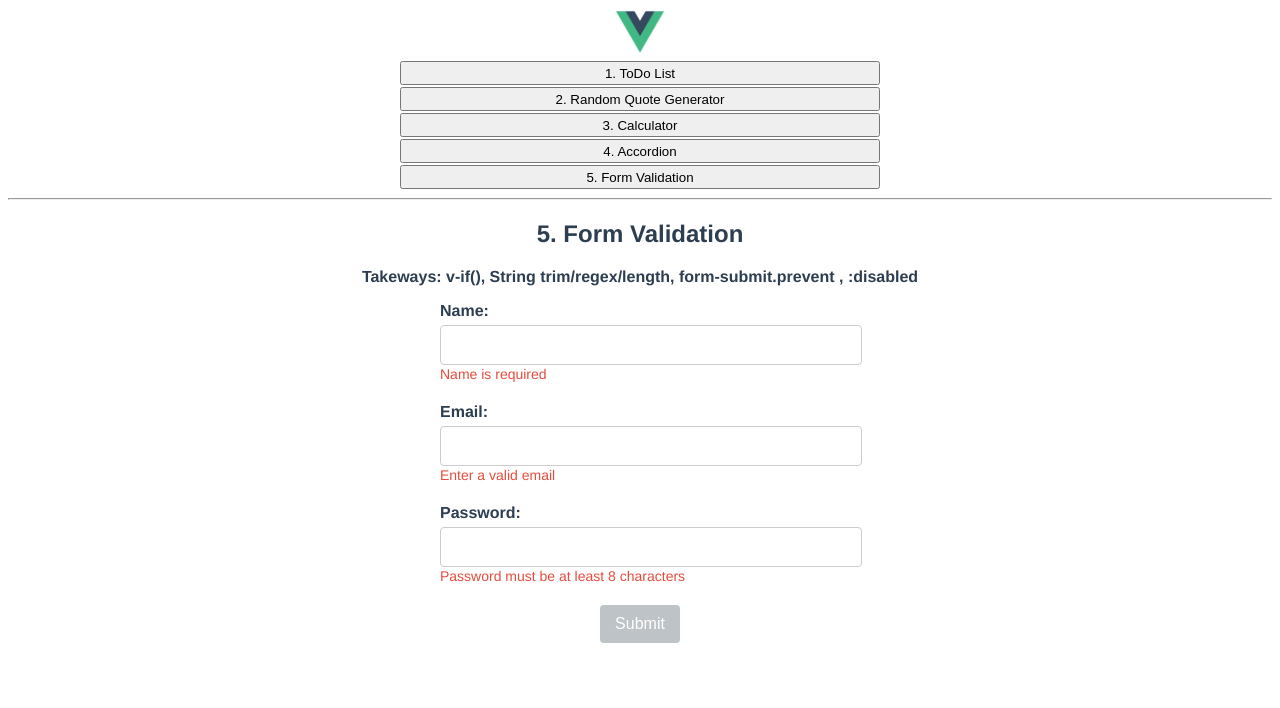
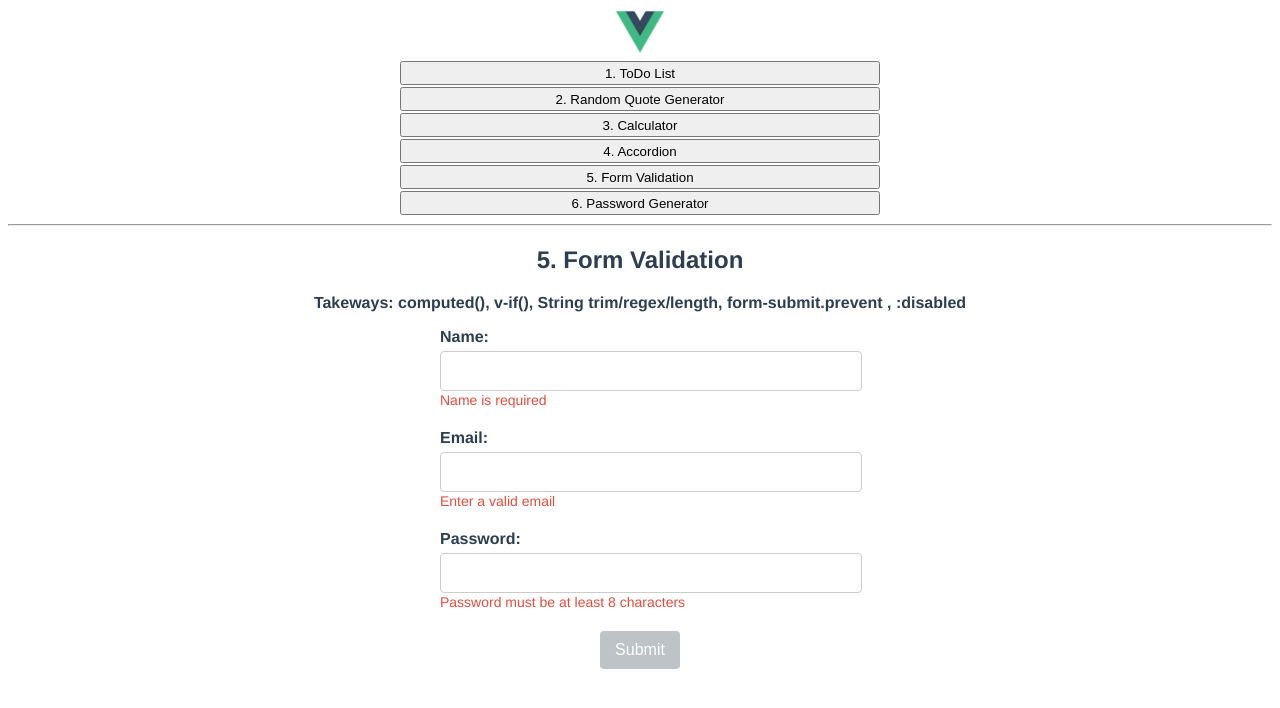
Before and after one commit to TontonBanton/huxnproj, a Vue app: page / in a window 1280 px wide. Both pictures are taken after a click on the button "5. Form Validation". Shown: the top 708 px of the page. Built offline with nearby package versions, Linux system fonts and the light colour scheme.

Commit message:
Progress Step

```diff
--- a/src/App.vue
+++ b/src/App.vue
@@ -1,10 +1,20 @@
 <template>
-  <img alt="Vue logo" src="./assets/logo.png" style="height: 3rem;">
-  <MainForm/>
+  <div>
+    <img @click="resetProject" alt="Vue logo" src="./assets/logo.png" style="height: 3rem;">
+    <MainPage :resetValue="resetValue"/>
+  </div>
 </template>
 
 <script setup>
-import MainForm from './components/MainPage'
+import { ref } from 'vue'
+import MainPage from './components/MainPage';
+
+const resetValue = ref(0);
+const resetProject = () => {
+  resetValue.value++;
+  alert(`reset this from showProject: ${resetValue.value}`)
+};
+
 </script>
 
 <style>
--- a/src/components/5FormValidation.vue
+++ b/src/components/5FormValidation.vue
@@ -1,12 +1,12 @@
 <template>
   <h2>5. Form Validation</h2>
-  <h3 style="font-size: 1rem;">Takeways: v-if(), String trim/regex/length, form-submit.prevent , :disabled </h3>
+  <h3 style="font-size: 1rem;">Takeways: computed(), v-if(), String trim/regex/length, form-submit.prevent , :disabled </h3>
   <div>
     <form @submit.prevent="submitForm" class="custom-form">
       <div class="form-group">
         <label for="name">Name: </label>
         <input v-model="formData.name" type="text" id="name">
-        <span v-if="!isNameValid" class="error">Name is required</span>
+        <span v-if="!isNameValid" class="error">Name is required</span>      <!--Show div as long as name validation is false-->
       </div>
       <div class="form-group">
         <label for="email">Email: </label>
@@ -19,7 +19,8 @@
         <span v-if="!isPasswordValid" class="error">Password must be at least 8 characters</span>
       </div>
 
-      <button type="submit" :disabled="!isPasswordValid" class="submit-button">Submit</button>
+      <!--Button will only enable if all data is valid isFormValid==True -->
+      <button type="submit" :disabled="!isFormValid" class="submit-button">Submit</button>
     </form>
   </div>
 </template>
@@ -32,11 +33,11 @@ const formData = ref({
   password: ''
 })
 
-//VALIDATIONS
+//VALIDATIONS return True/False
 const isNameValid = computed(()=> formData.value.name.trim() !== '')                                  //Check Not Empty after trimming whitespace
 const isEmailValid = computed(()=> /^[^\s@]+@[^\s@]+\.[^\s@]+$/.test(formData.value.email))           //See REGEX
 const isPasswordValid = computed(()=> formData.value.password.length >= 8)                            //Character length
-const isFormValid = computed(()=> isNameValid.value  && isEmailValid.value && isPasswordValid.value)  //For button enable if all is true
+const isFormValid = computed(()=> isNameValid.value  && isEmailValid.value && isPasswordValid.value)  //For button enable attribute if all is true
 
 const submitForm = ()=> {
   if (isFormValid.value) {
--- /dev/null
+++ b/src/components/6PasswordGenerator.vue
@@ -0,0 +1,72 @@
+<template>
+  <h2>6. Password Generator</h2>
+  <h3 style="font-size: 1rem;">Takeways: v-model, for-Loop, Math floor/random, length, concatenate =+</h3>
+  <div class="password-generator-container">
+    <label>Password Length</label>
+    <input type="number" v-model="passwordLength" min="4" max="32" style="width: 90%"/><br/>
+    <label>Include Uppercase</label>
+    <input type="checkbox" v-model="includeUppercase"/><br/>
+    <label>Include Numbers</label>
+    <input type="checkbox" v-model="includeNumbers"/><br/>
+    <label>Include Symbols</label>
+    <input type="checkbox" v-model="includeSymbols"/><br/>
+
+    <button @click="generatePassword" class="generate-button">Generate password</button>
+  </div>
+  <div v-if="generatePassword" class="generated-password">
+    <strong>Your Password:</strong> {{ generatedPassword }}
+  </div>
+</template>
+
+<script setup>
+import { ref } from 'vue'
+
+const passwordLength = ref(12)          //bind w/ input bux
+const includeUppercase = ref(true)      //bindings w/ checkbox status
+const includeNumbers = ref (true)       //bindings w/ checkbox status
+const includeSymbols = ref (true)       //bindings w/ checkbox status
+const generatedPassword = ref('')
+
+//Button Click
+const generatePassword = ()=> {
+  const lowercaseChars = "abcdefghijklmnopqrstuvwxyz";                                  //provide lowercase (default)
+  const uppercaseChars = includeUppercase.value ? "ABCDEFGHIJKLMNOPQRSTUVWXYZ" : "";    //provide uppercase characters if checkbox is true else ''
+  const numberChars = includeNumbers.value ? "0123456789" : "";                         //provide number if number checkbox is true else ''
+  const symbolChars = includeSymbols.value ? "!@#$%^&*()_+[]{}|;:,.<>?/~`" : "";        //provide symbols if symbols checkbox is true else ''
+  const allChars = lowercaseChars + uppercaseChars + numberChars + symbolChars;         //concatenate all characters
+
+  let password = ''
+  for (let i =0; i < passwordLength.value; i++) {                     //Loop number of length from input passwordLength bind
+    const randomIndex = Math.floor(Math.random() * allChars.length)   //Get random index
+    password += allChars[randomIndex]                                 //Get random index character concatenate to password loop again
+  }
+  generatedPassword.value = password                                  //Save all charaacters
+}
+
+</script>
+
+<style scoped>
+.password-generator-container {
+  max-width: 400px;
+  margin: 15px auto;
+  text-align: left;
+}
+input {
+  width: 100%;
+  padding: 8px;
+  margin-bottom: 10px;
+}
+.generate-button {
+  width: 100%;
+  padding: 10px;
+  font-size: 16px;
+  background-color: #3498db;
+  border: none;
+}
+.generate-button:hover {
+  background-color: #2980b9;
+}
+.generated-password {
+  margin-top: 5px;
+}
+</style>
--- a/src/components/MainPage.vue
+++ b/src/components/MainPage.vue
@@ -1,44 +1,51 @@
 <template>
+  <div>
     <div class="button-container">
       <button @click="showProject = 1">1. ToDo List</button>
       <button @click="showProject = 2">2. Random Quote Generator</button>
       <button @click="showProject = 3">3. Calculator</button>
       <button @click="showProject = 4">4. Accordion</button>
       <button @click="showProject = 5">5. Form Validation</button>
+      <button @click="showProject = 6">6. Password Generator</button>
     </div>
     <hr>
-
     <div v-if="showProject === 1"><Proj1Comp/></div>
     <div v-if="showProject === 2"><Proj2Comp/></div>
     <div v-if="showProject === 3"><Proj3Comp/></div>
     <div v-if="showProject === 4"><Proj4Comp/></div>
     <div v-if="showProject === 5"><Proj5Comp/></div>
-
+    <div v-if="showProject === 6"><Proj6Comp/></div>
+  </div>
 </template>
 
 <script setup>
-import { ref } from 'vue'
-import Proj1Comp from './1ToDoList'
-import Proj2Comp from './2RandomQuote'
-import Proj3Comp from './3Calculator'
-import Proj4Comp from './4Accordion'
-import Proj5Comp from './5FormValidation'
+import { ref, defineProps, watch } from 'vue';
+import Proj1Comp from './1ToDoList';
+import Proj2Comp from './2RandomQuote';
+import Proj3Comp from './3Calculator';
+import Proj4Comp from './4Accordion';
+import Proj5Comp from './5FormValidation';
+import Proj6Comp from './6PasswordGenerator';
 
+const showProject = ref(0);
+const props2 = defineProps(['resetValue'])
+watch(() => props2.resetValue, () => {        // Reset showProject to 0 whenever resetValue changes
+  showProject.value = 0;
+});
 
-const showProject = ref(0) //default value
 </script>
 
 <style scoped>
 .button-container {
   display: flex;
   flex-direction: column;
-  justify-content: center; /* Center vertically */
-  align-items: center; /* Center horizontally */
+  justify-content: center;
+  align-items: center;
 }
 button {
   display: block;
-  width: 30rem; /* Set button width */
-  height: 1.5rem; /* Set button height */
-  margin: 1px 0; /* Optional: Add some margin between the buttons */
+  width: 30rem;
+  height: 1.5rem;
+  margin: 1px 0;
 }
 </style>
```
Lines whose indentation alone changed are shown as unchanged.
